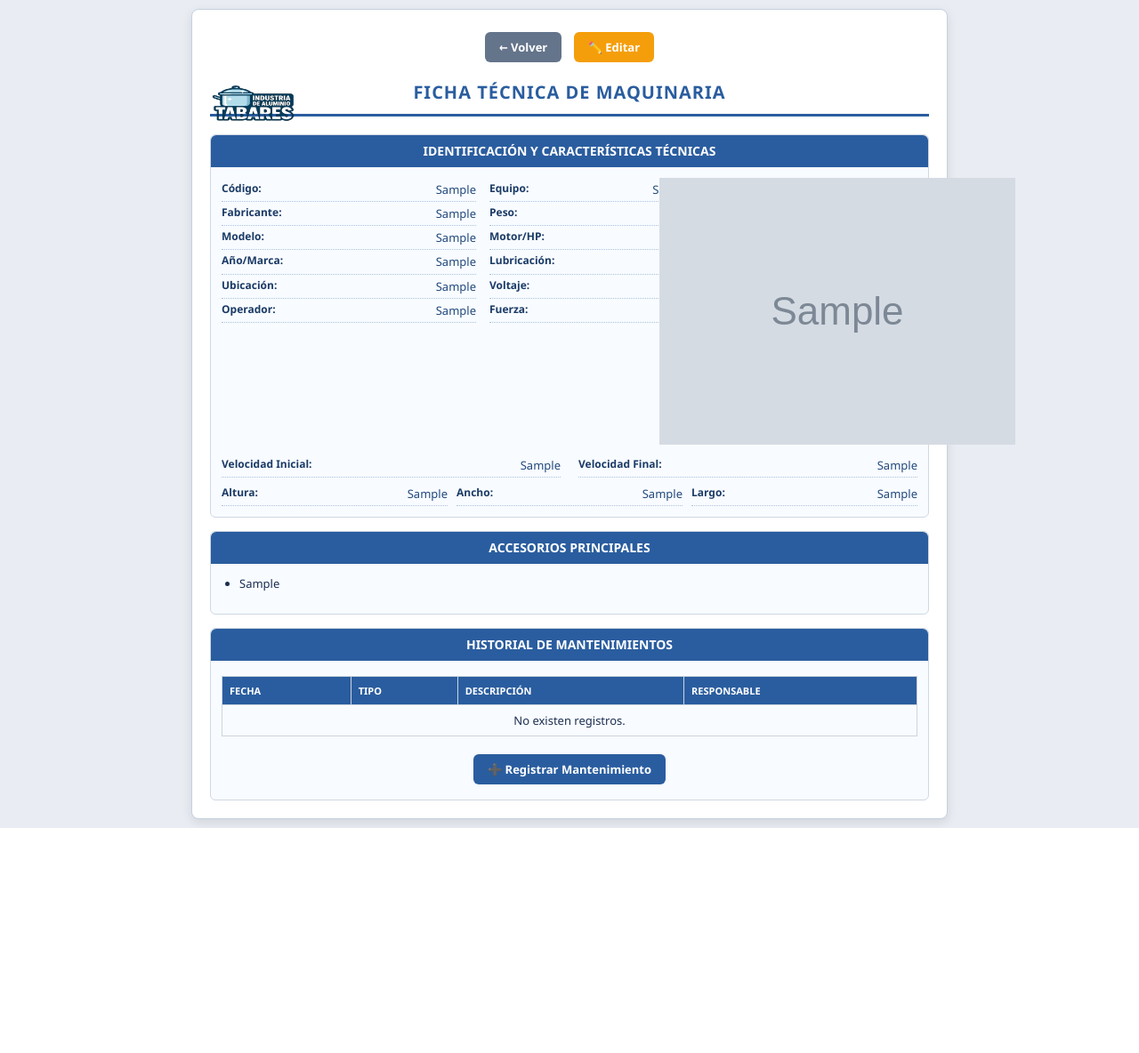
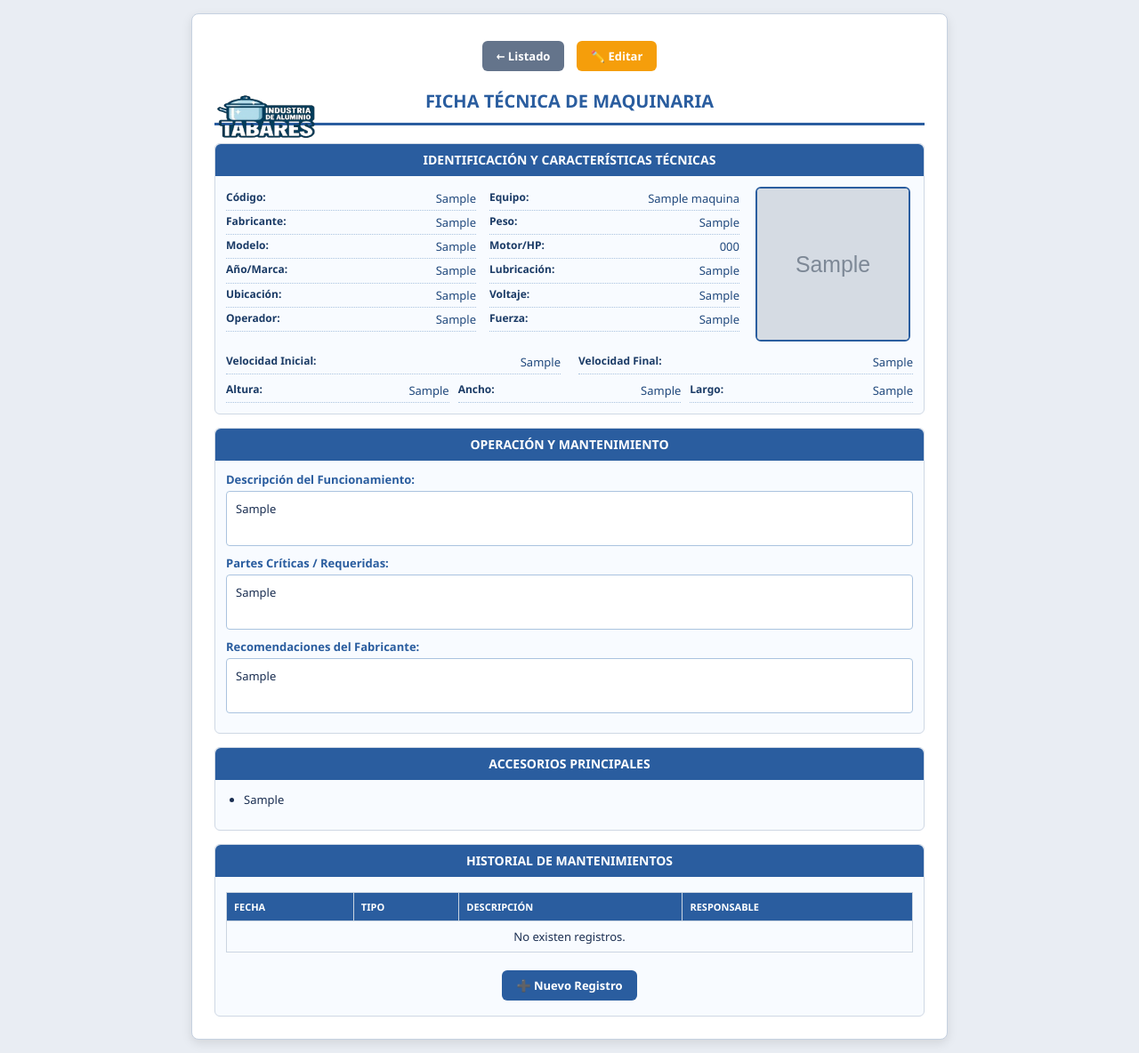
Before and after one commit to AluminiosTabares/mi-app-flask, a Flask app: a page that uses templates/ficha_maquina.html in a window 1280 px wide. Shown: the whole page at 89% size. Before the commit the page ends 931 px from the top, so only its background shows below. Run offline with Flask 3, Linux system fonts and the light colour scheme; the visitor is signed in with stand-in values (Sample User, id 1); tables that the repository leaves empty hold one stand-in row (values such as "Sample post"); grey boxes marked "Sample" are stand-in pictures.

Commit message:
Update ficha_maquina.html

```diff
--- a/templates/ficha_maquina.html
+++ b/templates/ficha_maquina.html
@@ -5,13 +5,12 @@
     <meta name="viewport" content="width=device-width, initial-scale=1.0">
     <title>Ficha Técnica - {{ ficha.nombre }}</title>
     <style>
-        /* CONFIGURACIÓN DE PÁGINA Y CUERPO */
         @page { size: A4; margin: 15mm; }
 
         body {
             font-family: 'Segoe UI', Tahoma, Geneva, Verdana, sans-serif;
             background: #e9edf3;
-            padding: 10px;
+            padding: 15px;
             display: flex;
             justify-content: center;
             color: #1b2f52;
@@ -24,14 +23,13 @@
             background: #ffffff;
             border: 1px solid #c5d1e0;
             width: 100%;
-            max-width: 850px; /* Vuelve a su tamaño original en PC */
-            padding: 20px;
+            max-width: 850px;
+            padding: 25px;
             box-sizing: border-box;
             border-radius: 8px;
             box-shadow: 0 4px 12px rgba(0,0,0,0.1);
         }
 
-        /* ENCABEZADO */
         .encabezado-ficha {
             display: flex;
             align-items: center;
@@ -46,7 +44,7 @@
             position: absolute;
             left: 0;
             top: 0;
-            height: 50px;
+            height: 60px;
             width: auto;
         }
 
@@ -56,10 +54,8 @@
             margin: 0;
             color: #2a5d9f;
             text-transform: uppercase;
-            letter-spacing: 1px;
         }
 
-        /* BLOQUES */
         .bloque {
             border: 1px solid #cfd8e4;
             margin-top: 15px;
@@ -79,25 +75,17 @@
             text-transform: uppercase;
         }
 
-        /* GRID ORIGINAL - RECUPERADO */
+        /* GRID RESPONSIVO */
         .bloque-identificacion {
             display: grid;
-            grid-template-columns: 1fr 1fr 180px; /* Recuperamos las 3 columnas */
+            grid-template-columns: 1fr 1fr 180px;
             gap: 15px;
         }
 
-        /* AJUSTE PARA MÓVIL (SOLO AQUÍ) */
-        @media (max-width: 600px) {
-            .bloque-identificacion {
-                grid-template-columns: 1fr; /* Se apila solo en pantallas muy chicas */
-            }
-            .logo-ficha {
-                position: static;
-                margin-bottom: 10px;
-            }
-            .encabezado-ficha {
-                flex-direction: column;
-            }
+        @media (max-width: 768px) {
+            .bloque-identificacion { grid-template-columns: 1fr; }
+            .encabezado-ficha { flex-direction: column; height: auto; padding-top: 60px; }
+            .logo-ficha { position: absolute; top: 0; left: 50%; transform: translateX(-50%); }
         }
 
         .campo {
@@ -110,7 +98,8 @@
         .label { font-weight: 700; color: #1b3b66; font-size: 12px; }
         .valor { text-align: right; color: #21497d; font-weight: 500; }
 
-        /* IMAGEN ORIGINAL */
+        /* IMAGEN ADAPTABLE */
+        .imagen-maquina { display: flex; justify-content: center; align-items: flex-start; }
         .imagen-maquina img, .foto-vacia {
             width: 170px;
             height: 170px;
@@ -118,42 +107,41 @@
             border: 2px solid #2a5d9f;
             border-radius: 6px;
             background: #fff;
+            max-width: 100%; /* Evita que se salga en cel */
         }
 
-        /* TABLA ORIGINAL */
+        .texto-cuadro {
+            white-space: pre-wrap;
+            border: 1px solid #aac3df;
+            padding: 10px;
+            background: #ffffff;
+            border-radius: 4px;
+            min-height: 40px;
+            margin-bottom: 10px;
+        }
+
+        .bloque-funcionamiento p { margin: 8px 0 4px 0; font-weight: 700; color: #2a5d9f; }
+
         .tabla-contenedor { width: 100%; overflow-x: auto; }
         table { width: 100%; border-collapse: collapse; margin-top: 5px; }
         th, td { padding: 8px; text-align: left; border: 1px solid #cbd5e1; }
         th { background: #2a5d9f; color: white; text-transform: uppercase; font-size: 11px; }
 
-        /* BOTONES */
         .acciones-nav { text-align: center; margin-bottom: 15px; }
-        .volver, .btn-editar, .btn-agregar-historial {
-            display: inline-block;
-            text-decoration: none;
-            color: white;
-            padding: 8px 16px;
-            border-radius: 6px;
-            margin: 5px;
-            font-weight: 600;
-        }
+        .btn { text-decoration: none; color: white; padding: 8px 16px; border-radius: 6px; margin: 5px; display: inline-block; font-weight: 600; }
         .volver { background: #64748b; }
         .btn-editar { background: #f59e0b; }
         .btn-agregar-historial { background: #2a5d9f; }
 
-        @media print {
-            .acciones-nav { display: none !important; }
-            body { background: white; padding: 0; }
-        }
+        @media print { .acciones-nav { display: none !important; } }
     </style>
 </head>
 <body>
     <div class="contenedor">
-
         <div class="acciones-nav">
-            <a href="{{ url_for('admin_fichas') }}" class="volver">← Volver</a>
+            <a href="{{ url_for('admin_fichas') }}" class="btn volver">← Listado</a>
             {% if session['rol'] in ['admin', 'empleado'] %}
-                <a href="{{ url_for('editar_ficha', codigo=ficha.codigo) }}" class="btn-editar">✏️ Editar</a>
+                <a href="{{ url_for('editar_ficha', codigo=ficha.codigo) }}" class="btn btn-editar">✏️ Editar</a>
             {% endif %}
         </div>
 
@@ -173,7 +161,6 @@
                     <div class="campo"><span class="label">Ubicación:</span><span class="valor">{{ ficha.ubicacion or "-" }}</span></div>
                     <div class="campo"><span class="label">Operador:</span><span class="valor">{{ ficha.operador or "-" }}</span></div>
                 </div>
-
                 <div>
                     <div class="campo"><span class="label">Equipo:</span><span class="valor">{{ ficha.nombre or "-" }}</span></div>
                     <div class="campo"><span class="label">Peso:</span><span class="valor">{{ ficha.peso or "-" }}</span></div>
@@ -182,16 +169,14 @@
                     <div class="campo"><span class="label">Voltaje:</span><span class="valor">{{ ficha.voltaje or "-" }}</span></div>
                     <div class="campo"><span class="label">Fuerza:</span><span class="valor">{{ ficha.fuerza or "-" }}</span></div>
                 </div>
-
-                <div style="display: flex; justify-content: center;">
+                <div class="imagen-maquina">
                     {% if ficha.imagen_maquina %}
                         <img src="{{ ficha.imagen_maquina if 'http' in ficha.imagen_maquina else url_for('static', filename='imagenes/' + ficha.imagen_maquina) }}" alt="Foto">
                     {% else %}
-                        <div class="foto-vacia" style="display:flex; align-items:center; justify-content:center; border: 2px dashed #ccc; color: #999; text-align:center;">SIN REGISTRO<br>FOTOGRÁFICO</div>
+                        <div class="foto-vacia" style="display:flex; align-items:center; justify-content:center; border: 2px dashed #ccc; color: #999; text-align:center;">SIN REGISTRO FOTOGRÁFICO</div>
                     {% endif %}
                 </div>
             </div>
-
             <div style="margin-top: 10px; display: grid; grid-template-columns: 1fr 1fr; gap: 20px;">
                 <div class="campo"><span class="label">Velocidad Inicial:</span><span class="valor">{{ ficha.velocidad_inicial or "-" }}</span></div>
                 <div class="campo"><span class="label">Velocidad Final:</span><span class="valor">{{ ficha.velocidad_final or "-" }}</span></div>
@@ -204,11 +189,23 @@
         </div>
 
         <div class="bloque">
+            <h2>Operación y Mantenimiento</h2>
+            <div class="bloque-funcionamiento">
+                <p>Descripción del Funcionamiento:</p>
+                <div class="texto-cuadro">{{ ficha.funcionamiento or "No especificado." }}</div>
+                <p>Partes Críticas / Requeridas:</p>
+                <div class="texto-cuadro">{{ ficha.partes_requeridas or "No especificado." }}</div>
+                <p>Recomendaciones del Fabricante:</p>
+                <div class="texto-cuadro">{{ ficha.recomendaciones or "Sin recomendaciones adicionales." }}</div>
+            </div>
+        </div>
+
+        <div class="bloque">
             <h2>Accesorios Principales</h2>
             {% if ficha.accesorios_list %}
                 <ul style="padding-left: 20px;">
                 {% for acc in ficha.accesorios_list %}
-                    <li>{{ acc }}</li>
+                    {% if acc.strip() %}<li>{{ acc.strip() }}</li>{% endif %}
                 {% endfor %}
                 </ul>
             {% else %}
@@ -245,7 +242,7 @@
                 </table>
             </div>
             <div style="text-align: center; margin-top: 15px;">
-                <a href="{{ url_for('agregar_historial', codigo=ficha.codigo) }}" class="btn-agregar-historial">➕ Registrar Mantenimiento</a>
+                <a href="{{ url_for('agregar_historial', codigo=ficha.codigo) }}" class="btn btn-agregar-historial">➕ Nuevo Registro</a>
             </div>
         </div>
     </div>
```
